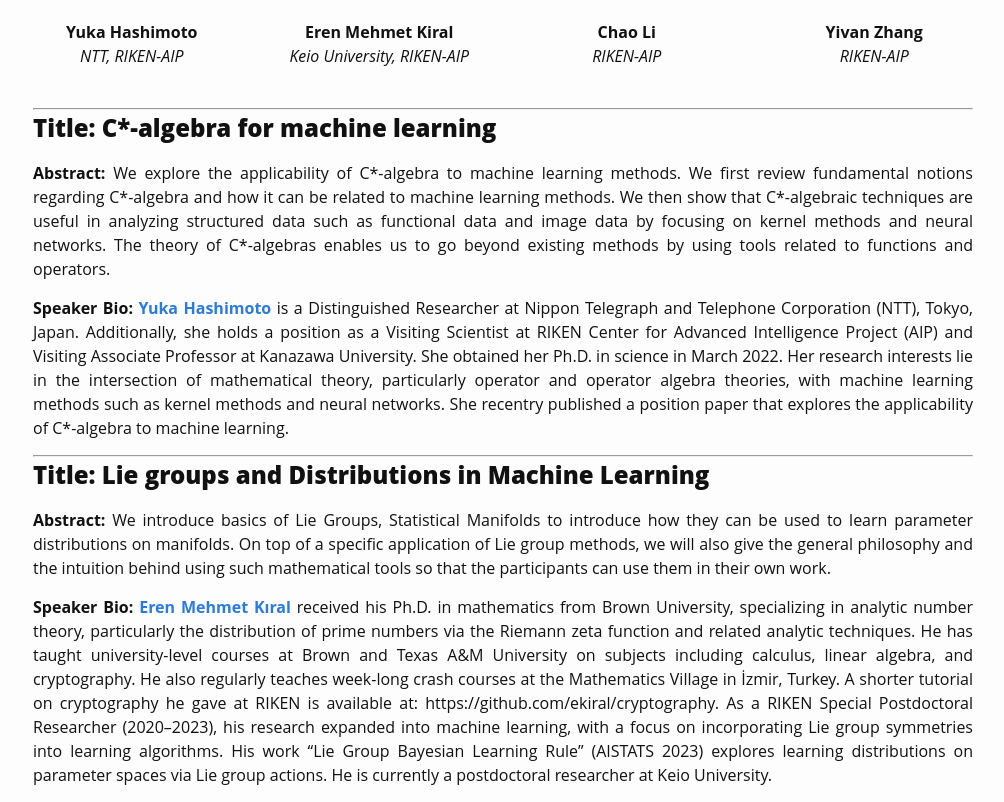
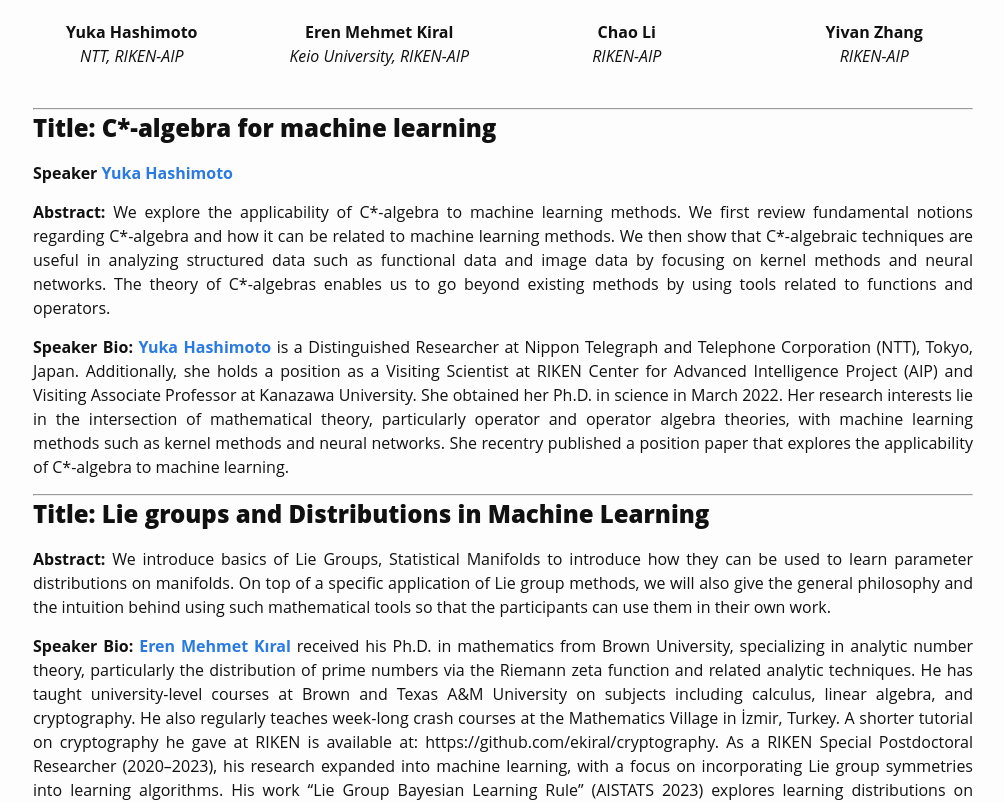
Before and after one commit to Algebra4AI/Algebra4AI.github.io, a Jekyll site: the page built from index.md, in a window 1280 px wide and 900 px high, scrolled down 1832 px, cut to the strip 98-900 px from the top of the window. Shown: the whole strip, without its empty margins (137-1141 px from the left). Built offline with Jekyll 4.4.1, drawn with Linux system fonts in a browser that asks for light colours; some web fonts are replaced.

Commit message:
Update index.md

```diff
--- a/index.md
+++ b/index.md
@@ -106,6 +106,8 @@ TBD
 
 ## Title: C*-algebra for machine learning
 
+**Speaker** [**Yuka Hashimoto**](https://www.rd.ntt/e/organization/researcher/special/s_083.html)
+
 **Abstract:** We explore the applicability of C\*-algebra to machine learning methods. We first review fundamental notions regarding C\*-algebra and how it can be related to machine learning methods. We then show that C*-algebraic techniques are useful in analyzing structured data such as functional data and image data by focusing on kernel methods and neural networks. The theory of C\*-algebras enables us to go beyond existing methods by using tools related to functions and operators.
 
 **Speaker Bio:** [**Yuka Hashimoto**](https://www.rd.ntt/e/organization/researcher/special/s_083.html) is a Distinguished Researcher at Nippon Telegraph and Telephone Corporation (NTT), Tokyo, Japan. Additionally, she holds a position as a Visiting Scientist at RIKEN Center for Advanced Intelligence Project (AIP) and Visiting Associate Professor at Kanazawa University. She obtained her Ph.D. in science in March 2022. Her research interests lie in the intersection of mathematical theory, particularly operator and operator algebra theories, with machine learning methods such as kernel methods and neural networks. She recentry published a position paper that explores the applicability of C*-algebra to machine learning.
```
